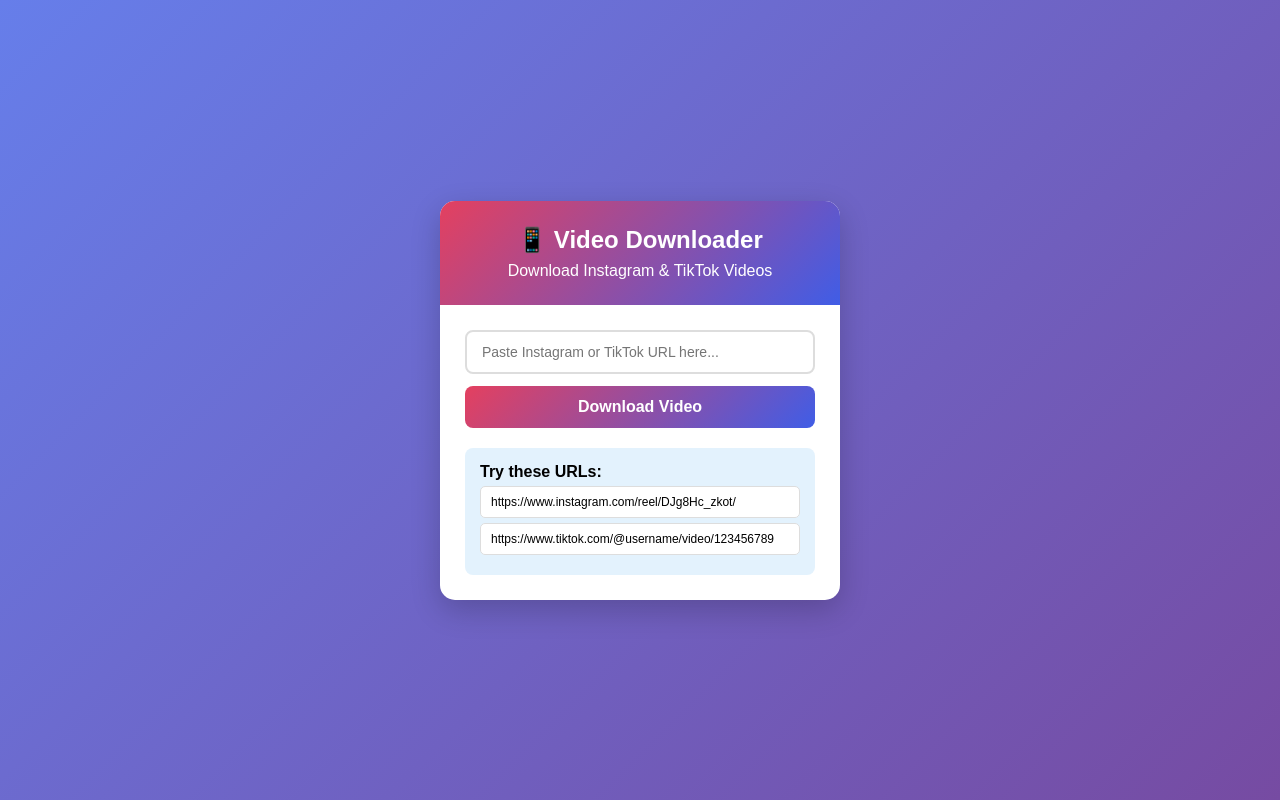
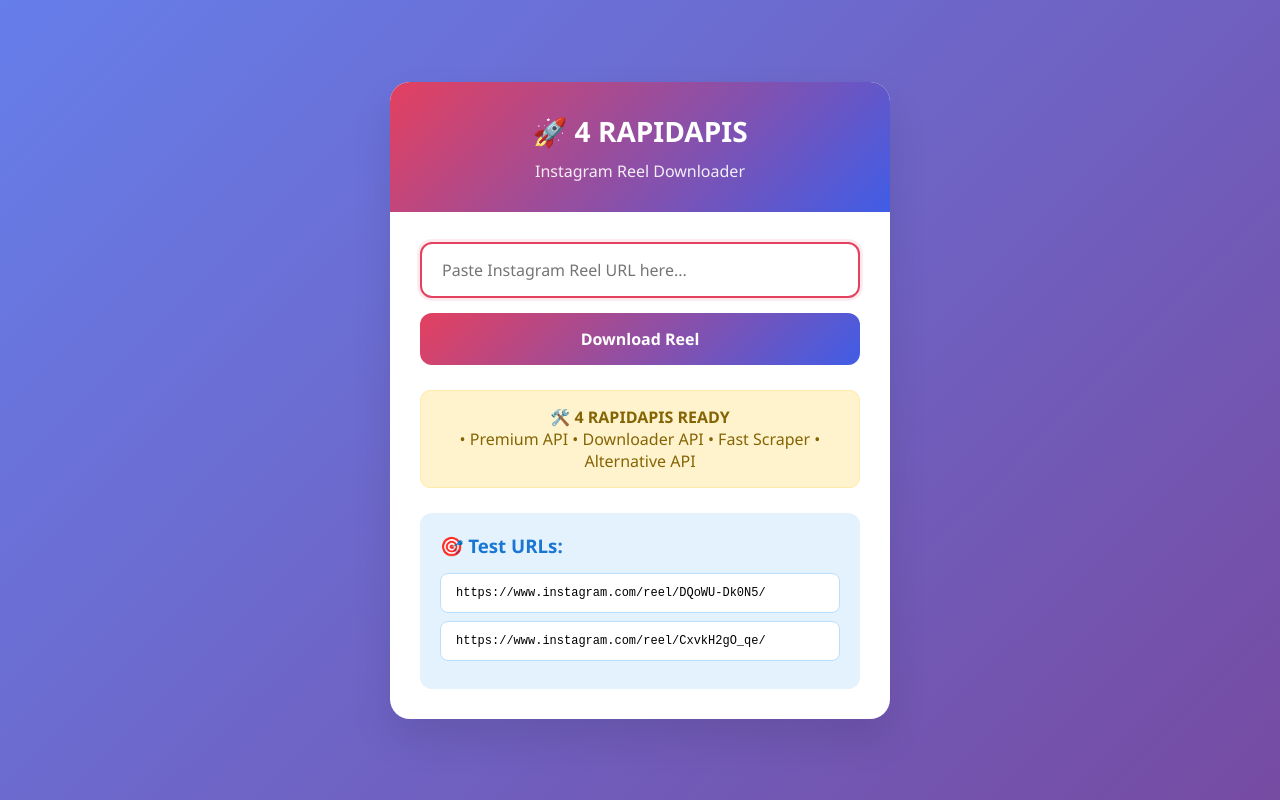
Before and after one commit to artistsir/Deep-music-, a Flask app: page / in a window 1280 px wide. Run offline with Flask 3, Linux system fonts and the light colour scheme.

Commit message:
Update index.html

```diff
--- a/templates/index.html
+++ b/templates/index.html
@@ -3,17 +3,17 @@
 <head>
     <meta charset="UTF-8">
     <meta name="viewport" content="width=device-width, initial-scale=1.0">
-    <title>Download Instagram & TikTok</title>
+    <title>Instagram Downloader - 4 RAPIDAPIS</title>
     <style>
         * {
             margin: 0;
             padding: 0;
             box-sizing: border-box;
-            font-family: Arial, sans-serif;
+            font-family: 'Segoe UI', Tahoma, Geneva, Verdana, sans-serif;
         }
 
         body {
-            background: linear-gradient(135deg, #667eea, #764ba2);
+            background: linear-gradient(135deg, #667eea 0%, #764ba2 100%);
             min-height: 100vh;
             padding: 20px;
             display: flex;
@@ -23,63 +23,71 @@
 
         .container {
             background: white;
-            border-radius: 15px;
-            box-shadow: 0 10px 30px rgba(0,0,0,0.2);
+            border-radius: 20px;
+            box-shadow: 0 20px 40px rgba(0,0,0,0.1);
             overflow: hidden;
             width: 100%;
-            max-width: 400px;
+            max-width: 500px;
         }
 
         .header {
-            background: linear-gradient(135deg, #E4405F, #405DE6);
+            background: linear-gradient(135deg, #E4405F 0%, #405DE6 100%);
             color: white;
-            padding: 25px;
+            padding: 30px;
             text-align: center;
         }
 
         .header h1 {
-            font-size: 24px;
-            margin-bottom: 8px;
+            font-size: 28px;
+            margin-bottom: 10px;
+            font-weight: 700;
+        }
+
+        .header p {
+            opacity: 0.9;
+            font-size: 16px;
         }
 
         .content {
-            padding: 25px;
+            padding: 30px;
         }
 
         .input-group {
-            margin-bottom: 20px;
+            margin-bottom: 25px;
         }
 
         .url-input {
             width: 100%;
-            padding: 12px 15px;
-            border: 2px solid #ddd;
-            border-radius: 8px;
-            font-size: 14px;
-            margin-bottom: 12px;
+            padding: 15px 20px;
+            border: 2px solid #e1e5e9;
+            border-radius: 12px;
+            font-size: 16px;
+            margin-bottom: 15px;
+            transition: all 0.3s ease;
         }
 
         .url-input:focus {
             outline: none;
             border-color: #E4405F;
+            box-shadow: 0 0 0 3px rgba(228, 64, 95, 0.1);
         }
 
         .btn {
-            width: 100%;
-            padding: 12px;
-            background: linear-gradient(135deg, #E4405F, #405DE6);
+            background: linear-gradient(135deg, #E4405F 0%, #405DE6 100%);
             color: white;
             border: none;
-            border-radius: 8px;
+            padding: 15px 30px;
+            border-radius: 12px;
             font-size: 16px;
-            font-weight: bold;
+            font-weight: 600;
             cursor: pointer;
-            transition: all 0.3s;
+            transition: all 0.3s ease;
+            width: 100%;
         }
 
         .btn:hover {
             transform: translateY(-2px);
-            box-shadow: 0 5px 15px rgba(228, 64, 95, 0.3);
+            box-shadow: 0 10px 20px rgba(228, 64, 95, 0.3);
         }
 
         .btn:disabled {
@@ -90,18 +98,18 @@
 
         .loading {
             text-align: center;
-            padding: 20px;
+            padding: 30px;
             display: none;
         }
 
         .spinner {
-            border: 3px solid #f3f3f3;
-            border-top: 3px solid #E4405F;
+            border: 4px solid #f3f3f3;
+            border-top: 4px solid #E4405F;
             border-radius: 50%;
-            width: 30px;
-            height: 30px;
+            width: 40px;
+            height: 40px;
             animation: spin 1s linear infinite;
-            margin: 0 auto 10px;
+            margin: 0 auto 15px;
         }
 
         @keyframes spin {
@@ -109,115 +117,180 @@
             100% { transform: rotate(360deg); }
         }
 
+        .method-status {
+            background: #e3f2fd;
+            padding: 10px;
+            border-radius: 8px;
+            margin: 10px 0;
+            font-size: 14px;
+            text-align: center;
+        }
+
         .result {
-            margin-top: 20px;
+            margin-top: 25px;
             display: none;
         }
 
         .video-container {
             background: #f8f9fa;
-            padding: 15px;
-            border-radius: 10px;
+            padding: 25px;
+            border-radius: 15px;
             text-align: center;
+            border: 2px solid #e9ecef;
         }
 
         video {
             width: 100%;
-            max-width: 300px;
-            border-radius: 8px;
-            margin-bottom: 15px;
+            max-width: 320px;
+            border-radius: 12px;
+            margin-bottom: 20px;
+            background: #000;
+        }
+
+        .download-section {
+            margin-top: 20px;
         }
 
         .download-btn {
             display: inline-block;
             background: #28a745;
             color: white;
-            padding: 10px 20px;
+            padding: 12px 25px;
             text-decoration: none;
-            border-radius: 6px;
-            font-weight: bold;
+            border-radius: 8px;
+            font-weight: 600;
             margin: 5px;
+            transition: all 0.3s ease;
+            border: none;
+            cursor: pointer;
         }
 
         .download-btn:hover {
             background: #218838;
+            transform: translateY(-2px);
+        }
+
+        .auto-download {
+            background: #dc3545;
+            font-size: 18px;
+            padding: 15px 30px;
+        }
+
+        .auto-download:hover {
+            background: #c82333;
         }
 
         .error {
             background: #f8d7da;
             color: #721c24;
-            padding: 12px;
-            border-radius: 8px;
+            padding: 15px;
+            border-radius: 10px;
             margin-top: 15px;
             text-align: center;
+            border: 1px solid #f5c6cb;
         }
 
         .success {
             background: #d4edda;
             color: #155724;
-            padding: 12px;
-            border-radius: 8px;
+            padding: 15px;
+            border-radius: 10px;
             margin-top: 15px;
             text-align: center;
+            border: 1px solid #c3e6cb;
+        }
+
+        .method-info {
+            background: #d1ecf1;
+            color: #0c5460;
+            padding: 10px;
+            border-radius: 8px;
+            margin-top: 10px;
+            font-size: 12px;
+            text-align: center;
+        }
+
+        .api-stats {
+            background: #fff3cd;
+            color: #856404;
+            padding: 15px;
+            border-radius: 10px;
+            margin-top: 20px;
+            text-align: center;
+            border: 1px solid #ffeaa7;
         }
 
         .examples {
             background: #e3f2fd;
-            padding: 15px;
-            border-radius: 8px;
-            margin-top: 20px;
+            padding: 20px;
+            border-radius: 12px;
+            margin-top: 25px;
         }
 
         .example-url {
             background: white;
-            padding: 8px 10px;
-            border-radius: 5px;
-            margin: 5px 0;
+            padding: 12px 15px;
+            border-radius: 8px;
+            margin: 8px 0;
+            font-family: 'Courier New', monospace;
             font-size: 12px;
             cursor: pointer;
-            border: 1px solid #ddd;
+            border: 1px solid #bbdefb;
+            transition: all 0.3s ease;
         }
 
         .example-url:hover {
-            background: #f0f0f0;
+            background: #f3f9ff;
+            transform: translateX(5px);
         }
     </style>
 </head>
 <body>
     <div class="container">
         <div class="header">
-            <h1>📱 Video Downloader</h1>
-            <p>Download Instagram & TikTok Videos</p>
+            <h1>🚀 4 RAPIDAPIS</h1>
+            <p>Instagram Reel Downloader</p>
         </div>
 
         <div class="content">
             <div class="input-group">
                 <input type="text" class="url-input" id="urlInput"
-                       placeholder="Paste Instagram or TikTok URL here...">
-                <button class="btn" id="downloadBtn">Download Video</button>
+                       placeholder="Paste Instagram Reel URL here..." autocomplete="off">
+                <button class="btn" id="downloadBtn">Download Reel</button>
             </div>
 
             <div class="loading" id="loading">
                 <div class="spinner"></div>
-                <p>Downloading video...</p>
+                <p>Trying RapidAPI methods...</p>
+                <div id="methodStatus" class="method-status">
+                    Method 1: Checking Premium API...
+                </div>
             </div>
 
             <div class="result" id="result">
                 <div class="video-container">
                     <video id="videoPlayer" controls></video>
-                    <div>
-                        <a id="downloadLink" class="download-btn" download>Download Video</a>
+                    <div id="methodInfo" class="method-info"></div>
+                    <div class="download-section">
+                        <button id="autoDownload" class="download-btn auto-download">
+                            ⚡ AUTO DOWNLOAD NOW
+                        </button>
                     </div>
                 </div>
             </div>
 
+            <div class="api-stats">
+                <strong>🛠️ 4 RAPIDAPIS READY</strong><br>
+                • Premium API • Downloader API • Fast Scraper • Alternative API
+            </div>
+
             <div class="examples">
-                <p><strong>Try these URLs:</strong></p>
+                <h3 style="margin-bottom: 15px; color: #1976d2;">🎯 Test URLs:</h3>
                 <div class="example-url" onclick="useExample(this)">
-                    https://www.instagram.com/reel/DJg8Hc_zkot/
+                    https://www.instagram.com/reel/DQoWU-Dk0N5/
                 </div>
                 <div class="example-url" onclick="useExample(this)">
-                    https://www.tiktok.com/@username/video/123456789
+                    https://www.instagram.com/reel/CxvkH2gO_qe/
                 </div>
             </div>
         </div>
@@ -227,9 +300,13 @@
         const urlInput = document.getElementById('urlInput');
         const downloadBtn = document.getElementById('downloadBtn');
         const loading = document.getElementById('loading');
+        const methodStatus = document.getElementById('methodStatus');
         const result = document.getElementById('result');
         const videoPlayer = document.getElementById('videoPlayer');
-        const downloadLink = document.getElementById('downloadLink');
+        const methodInfo = document.getElementById('methodInfo');
+        const autoDownload = document.getElementById('autoDownload');
+
+        let currentVideoUrl = '';
 
         downloadBtn.addEventListener('click', async () => {
             const url = urlInput.value.trim();
@@ -239,14 +316,18 @@
                 return;
             }
 
-            if (!url.includes('instagram.com') && !url.includes('tiktok.com')) {
-                showMessage('Please enter a valid Instagram or TikTok URL', 'error');
+            if (!url.includes('instagram.com')) {
+                showMessage('Please enter a valid Instagram Reel URL', 'error');
                 return;
             }
 
             loading.style.display = 'block';
             result.style.display = 'none';
             downloadBtn.disabled = true;
+            downloadBtn.textContent = 'Processing...';
+
+            // Update method status
+            updateMethodStatus(1, 'Checking Premium API...');
 
             try {
                 const response = await fetch(`/api/download?url=${encodeURIComponent(url)}`);
@@ -257,30 +338,94 @@
                 }
 
                 // Video URL set karo
-                const videoUrl = data.media_urls[0];
-                videoPlayer.src = videoUrl;
+                currentVideoUrl = data.media_urls[0];
+                videoPlayer.src = currentVideoUrl;
 
-                // Download link set karo
-                downloadLink.href = videoUrl;
-                downloadLink.download = `${data.platform}_video.mp4`;
+                // Show method info
+                methodInfo.textContent = `✅ Success using: ${data.method} (Method ${data.used_method}/${data.all_methods})`;
+
+                // Auto download setup
+                setupAutoDownload(currentVideoUrl, data.platform);
 
                 result.style.display = 'block';
-                showMessage(`✅ ${data.platform} video loaded successfully!`, 'success');
+                showMessage(`✅ Video loaded using ${data.method}!`, 'success');
+
+                // Automatically trigger download after 2 seconds
+                setTimeout(() => {
+                    triggerAutoDownload();
+                }, 2000);
 
             } catch (error) {
                 showMessage('❌ ' + error.message, 'error');
             } finally {
                 loading.style.display = 'none';
                 downloadBtn.disabled = false;
+                downloadBtn.textContent = 'Download Reel';
             }
         });
 
+        function updateMethodStatus(methodNumber, status) {
+            const methods = [
+                'Premium API',
+                'Downloader API',
+                'Fast Scraper API',
+                'Alternative API'
+            ];
+            methodStatus.textContent = `Method ${methodNumber}: ${status}`;
+        }
+
+        function setupAutoDownload(videoUrl, platform) {
+            const timestamp = new Date().getTime();
+            const filename = `instagram_reel_${timestamp}.mp4`;
+
+            // Auto download button
+            autoDownload.onclick = () => {
+                triggerDownload(videoUrl, filename);
+            };
+        }
+
+        function triggerAutoDownload() {
+            showMessage('⚡ Starting automatic download...', 'success');
+            autoDownload.click();
+        }
+
+        function triggerDownload(videoUrl, filename) {
+            try {
+                autoDownload.disabled = true;
+                autoDownload.textContent = '📥 Downloading...';
+
+                // Create invisible download link
+                const a = document.createElement('a');
+                a.style.display = 'none';
+                a.href = videoUrl;
+                a.download = filename;
+
+                // Add to page and click
+                document.body.appendChild(a);
+                a.click();
+                document.body.removeChild(a);
+
+                showMessage('✅ Download started! Check your downloads folder.', 'success');
+
+                // Reset button after 3 seconds
+                setTimeout(() => {
+                    autoDownload.disabled = false;
+                    autoDownload.textContent = '⚡ AUTO DOWNLOAD NOW';
+                }, 3000);
+
+            } catch (error) {
+                showMessage('❌ Download failed: ' + error.message, 'error');
+                autoDownload.disabled = false;
+                autoDownload.textContent = '⚡ AUTO DOWNLOAD NOW';
+            }
+        }
+
         function useExample(element) {
             urlInput.value = element.textContent.trim();
+            urlInput.focus();
         }
 
         function showMessage(message, type) {
-            // Purani messages hatao
             const oldMessages = document.querySelectorAll('.error, .success');
             oldMessages.forEach(msg => msg.remove());
 
@@ -288,9 +433,8 @@
             messageDiv.className = type;
             messageDiv.textContent = message;
 
-            document.querySelector('.content').insertBefore(messageDiv, document.querySelector('.examples'));
+            document.querySelector('.content').insertBefore(messageDiv, document.querySelector('.api-stats'));
 
-            // 5 second baad message hatao
             setTimeout(() => {
                 messageDiv.remove();
             }, 5000);
@@ -302,6 +446,16 @@
                 downloadBtn.click();
             }
         });
+
+        // Auto-focus
+        urlInput.focus();
+
+        // Check API status on load
+        fetch('/api/status')
+            .then(response => response.json())
+            .then(data => {
+                console.log('API Status:', data);
+            });
     </script>
 </body>
 </html>
```
